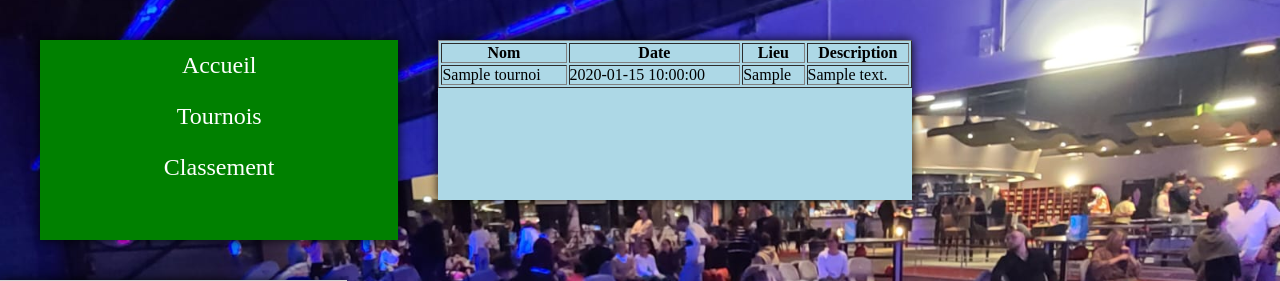
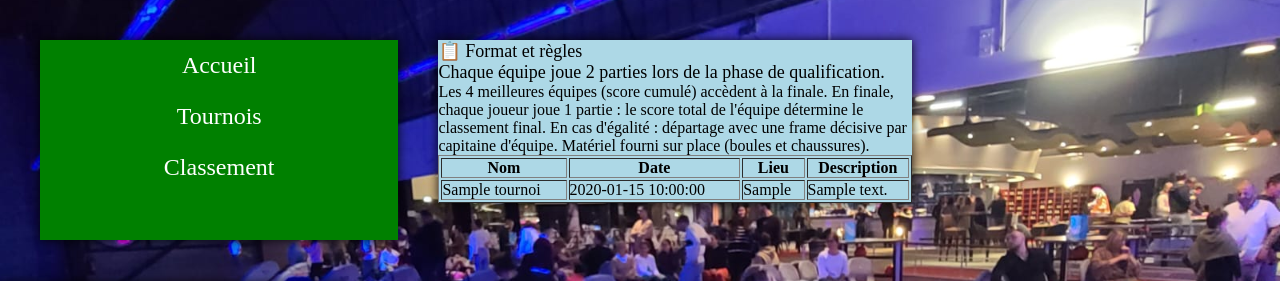
Before and after one commit to Clio8994/projet, a PHP site: page /pages/tournois.php in a window 1280 px wide. Shown: the part 108-389 px from the top of the page. Run offline with PHP 8.4, Linux system fonts and the light colour scheme; tables that the repository leaves empty or names only in its code hold one stand-in row (values such as "Sample post").

Commit message:
ajout format du tournois

```diff
--- a/pages/tournois.php
+++ b/pages/tournois.php
@@ -3,6 +3,20 @@
     include '../inc/nav.php';
     ?>
     <main>
+        <section>
+            <p>📋 Format et règles
+<p>Chaque équipe joue 2 parties lors de la phase de qualification.</p>
+
+Les 4 meilleures équipes (score cumulé) accèdent à la finale.
+
+En finale, chaque joueur joue 1 partie : le score total de l'équipe détermine le classement final.
+
+En cas d'égalité : départage avec une frame décisive par capitaine d'équipe.
+
+Matériel fourni sur place (boules et chaussures).
+
+
+        </section>
     <table border="1">
         <thead>
             <th>Nom</th>
```
